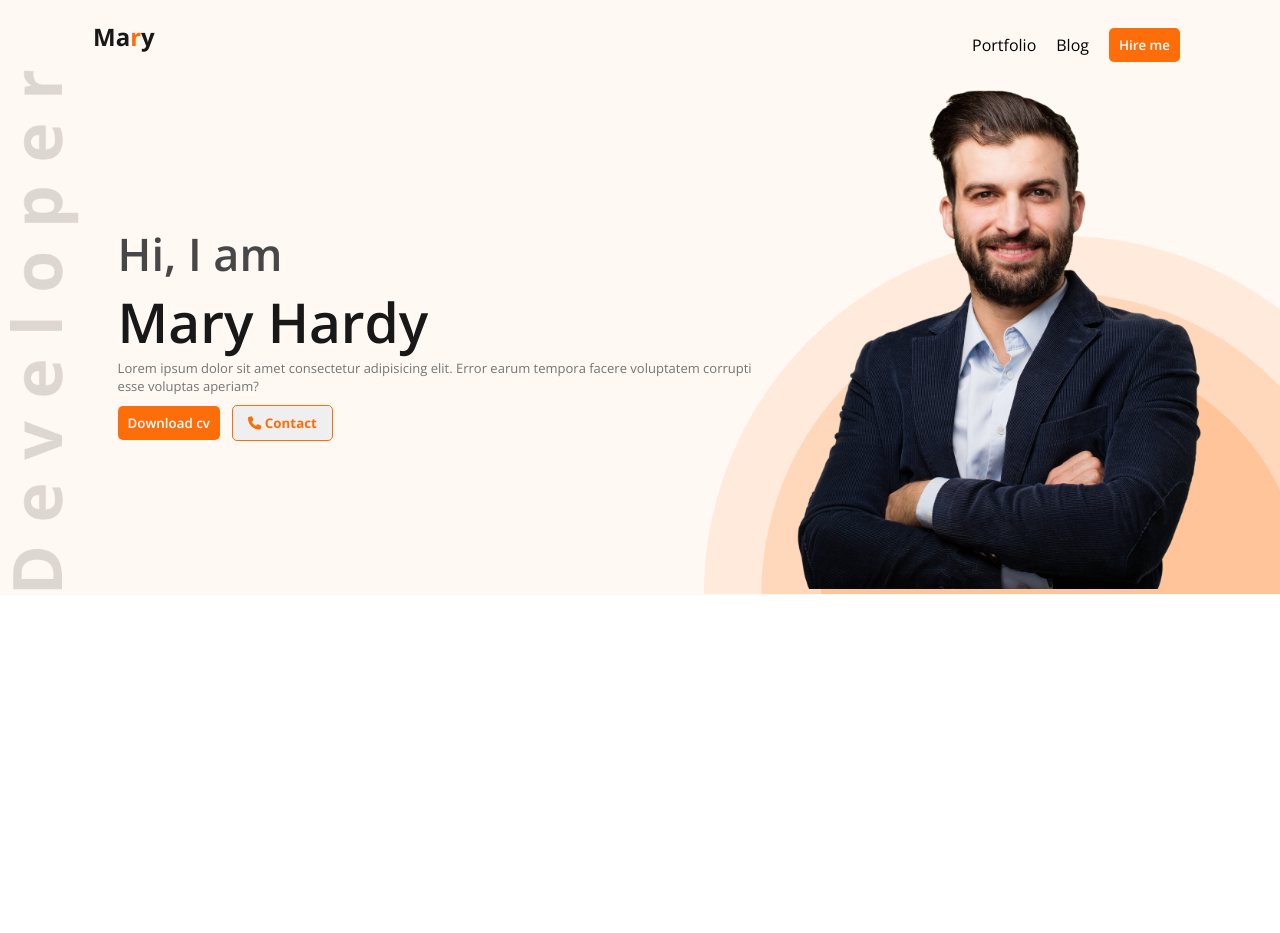
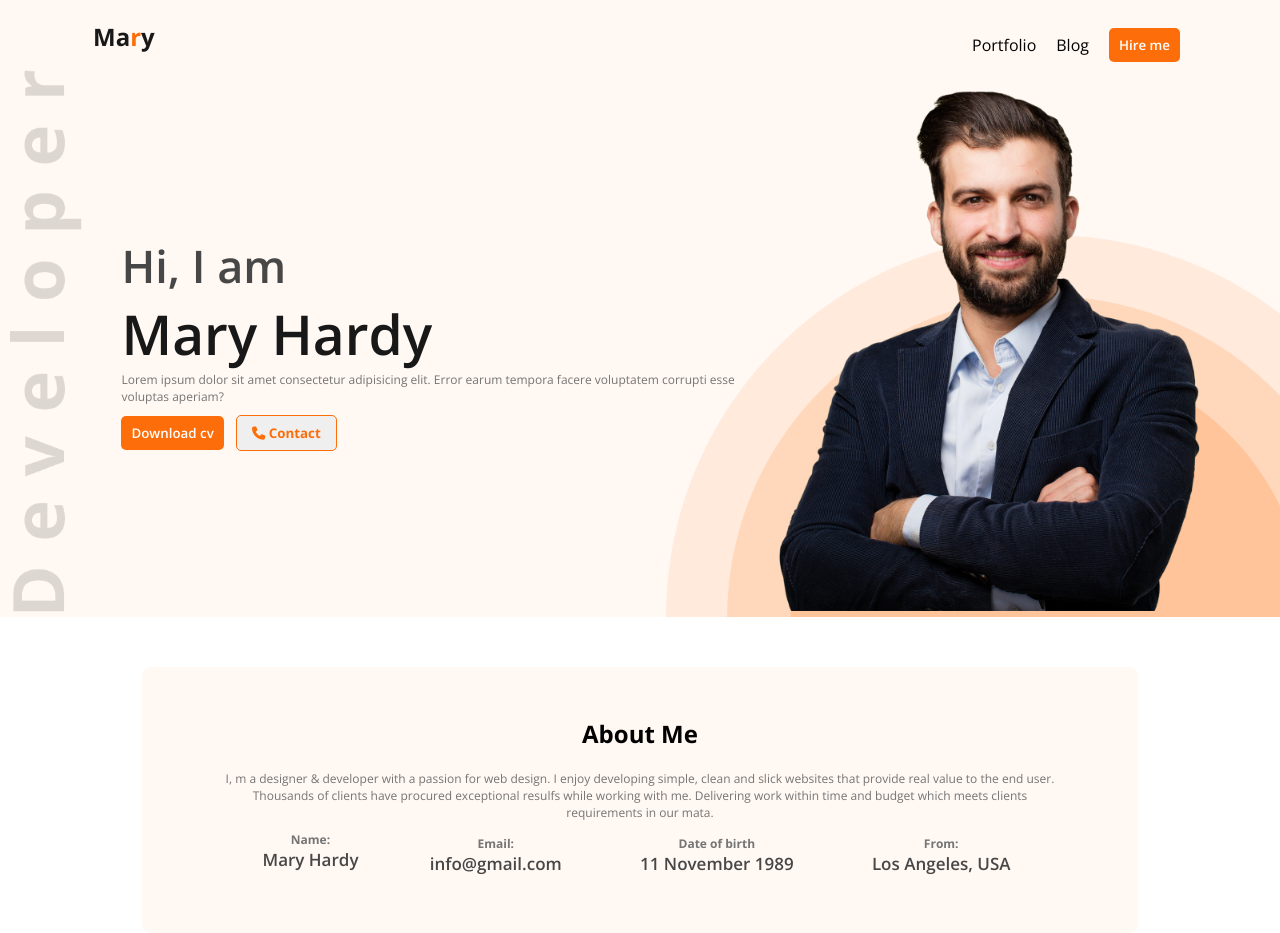
Before and after one commit to nafismahamudshahin/portfolio_002, a plain HTML site: page index.html in a window 1280 px wide. Before the commit the page ends 800 px from the top, so only its background shows below. Drawn offline with nearby package versions, Linux system fonts and the light colour scheme.

Commit message:
create about section and style

```diff
--- a/index.html
+++ b/index.html
@@ -29,7 +29,7 @@
                 <div>
                      <h3 class="banner-sub-title">Hi, I am </h3>
                       <h1 class="banner-title">Mary Hardy</h1>
-                     <p class="banner-descreption">Lorem ipsum dolor sit amet consectetur adipisicing elit. Error earum tempora facere voluptatem corrupti esse voluptas aperiam?</p>
+                     <p class="descreption">Lorem ipsum dolor sit amet consectetur adipisicing elit. Error earum tempora facere voluptatem corrupti esse voluptas aperiam?</p>
                      <button class="primary-btn">Download cv</button>
                      <button class="btn"><i class="fa-solid fa-phone" style="color: #FD6E0A;"></i> Contact</button>
                  </div>
@@ -39,5 +39,35 @@
              </div>
         </div>
     </header>
+    <main>
+        <section class="about">
+           <div class="re-sizer">
+            <div class="about-d">
+                <h2>About Me</h2>
+                <p class="descreption ds">
+                I, m a designer & developer with a passion for web design. I enjoy developing simple, clean and slick websites that provide real value to the end user. Thousands of clients have procured exceptional resulfs while working with me. Delivering work within time and budget which meets clients requirements in our mata.
+                </p>
+           </div>
+           <div class="info">
+            <div class="name">
+                <h5>Name:</h5>
+                <h4>Mary Hardy</h4>
+            </div>
+            <div class="email">
+                <h5>Email:</h5>
+                <h4>info@gmail.com</h4>
+            </div>
+            <div class="date-of-birth">
+                <h5>Date of birth</h5>
+                <h4>11 November 1989</h4>
+            </div>
+            <div class="from">
+                <h5>From:</h5>
+                <h4>Los Angeles, USA</h4>
+            </div>
+           </div>
+           </div>
+        </section>
+    </main>
 </body>
 </html>
--- a/styles/portfolio.css
+++ b/styles/portfolio.css
@@ -39,7 +39,7 @@ header{
     background-image: url(/images/header_bg.png);
     background-repeat: no-repeat;
     background-position: bottom right;
-    background-size: 45%;
+    background-size: 48%;
 }
 /* .developer-image{
     background-image: url(/images/developer.png);
@@ -80,12 +80,46 @@ header{
     font-style: normal;
     font-weight: 600;
 }
-.banner-descreption{
+.descreption{
     color:#757575;
-    font-size:13px;
+    font-size:12px;
     font-weight:400;
     margin-bottom: 10px;
 }
 .person_img{
     width: 93%;
 }
+/* About Section */
+.about{
+    width: 70%;
+    border-radius: 10px;
+    background: #FFF8F3;
+    margin: auto;
+    text-align: center;
+    padding: 50px;
+    margin-top: 50px;
+
+}
+.about-d h2 , ds{
+    margin-bottom: 20px;
+}
+.info{
+    display: flex;
+    justify-content: space-around;
+}
+.re-sizer{
+    margin: auto;
+    width: 93%;
+}
+.info h5{
+    color:#757575;
+    font-size: 12px;
+}
+.info h4{
+    color:#474747;
+    font-size: 17px;
+    font-weight: 600;
+}
+.info , .email , .date-of-birth , .from{
+    margin: 4px 7px;
+}
```
